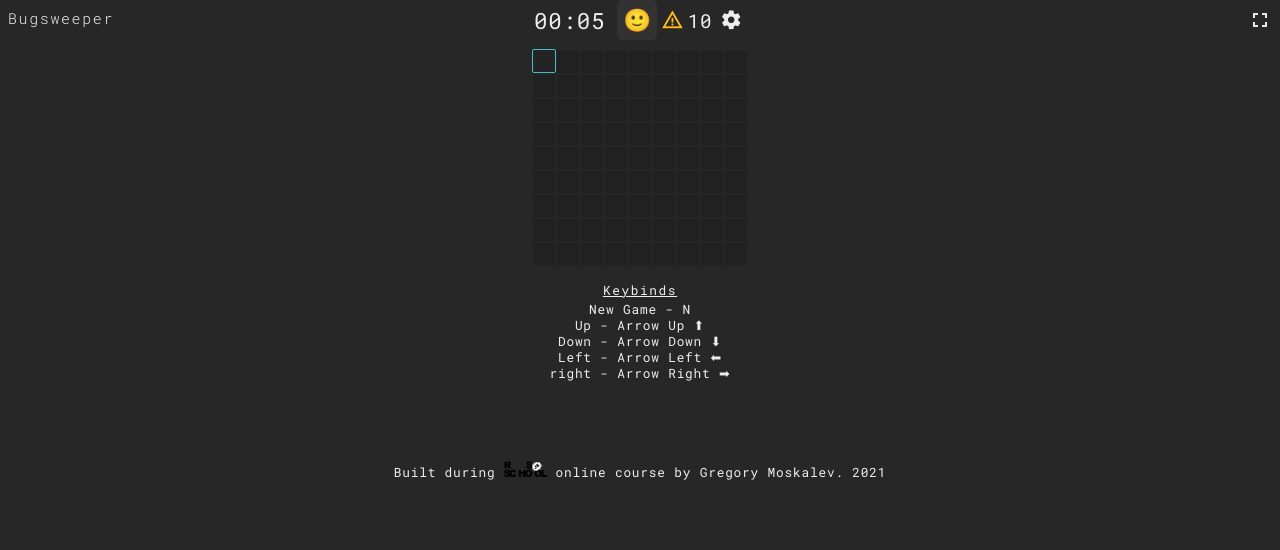
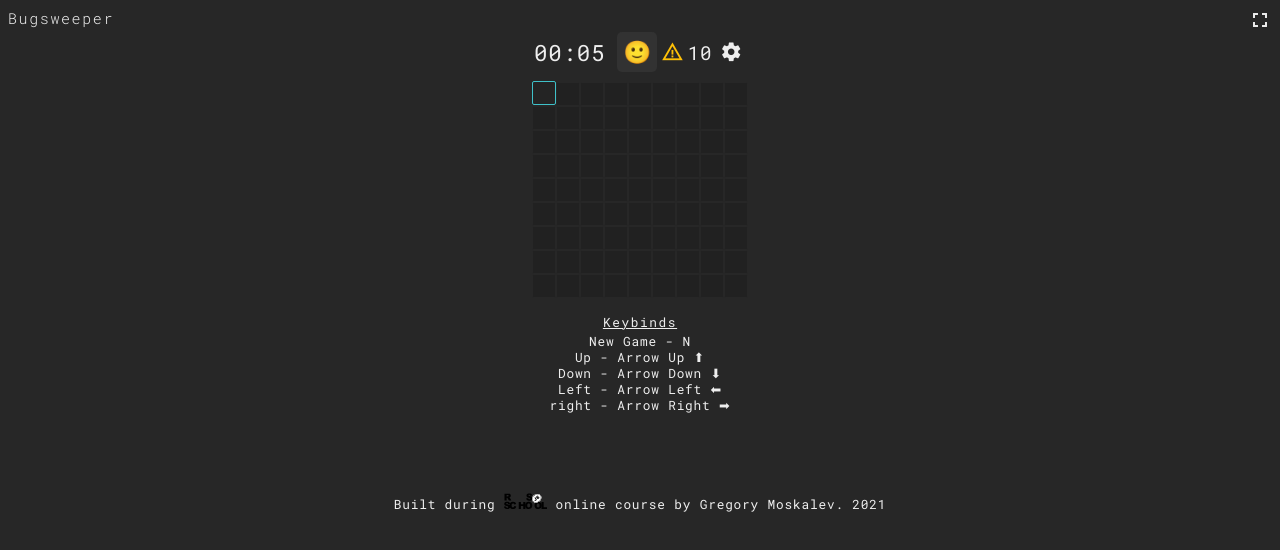
Before and after one commit to GregoryMoskalev/react-game, a React (Create React App) app in the folder react-game/: page / in a window 1280 px wide. Shown: the top 550 px of the page. Built offline with nearby package versions, Linux system fonts and the light colour scheme.

Commit message:
feat: adaptive

```diff
--- a/react-game/src/components/App/App.scss
+++ b/react-game/src/components/App/App.scss
@@ -3,4 +3,11 @@
   flex-direction: column;
   text-align: center;
   align-items: center;
+  margin-top: 10rem;
 }
+
+@media screen and (max-height: 1200px) {
+  .App {
+    margin-top: 4rem;
+  }
+}
--- a/react-game/src/components/Board/Board.tsx
+++ b/react-game/src/components/Board/Board.tsx
@@ -246,6 +246,7 @@ const Board: React.FC<any> = (props) => {
                 return (
                   <Cell
                     key={`${x}-${y}`}
+                    isExpert={props.bugs > 40}
                     selected={x === selectedCell[0] && y === selectedCell[1]}
                     setSelected={() => setSelectedCell([x, y])}
                     cell={cell}
--- a/react-game/src/components/Cell/Cell.scss
+++ b/react-game/src/components/Cell/Cell.scss
@@ -11,15 +11,26 @@
   background-color: $color-primary-dark-2;
   transition: translate .3s ease, background-color .3s ease;
   overflow: hidden;
+  &.expert {
+    width: 2rem;
+    height: 2rem;
+    font-size: 1.5rem;
+
+    & .Bug,
+    & .Flag {
+      font-size: 1.5rem;
+    }
+  }
 
   & .Bug,
   & .Flag {
-    width: 3rem;
-    height: 3rem;
+    width: 100%;
+    height: 100%;
   }
 
   & .Bug {
     padding-top: .2rem;
+    font-size: 2.4rem;
   }
 
   &:hover:not(.Cell-open) {
--- a/react-game/src/components/Cell/Cell.tsx
+++ b/react-game/src/components/Cell/Cell.tsx
@@ -6,6 +6,7 @@ import './Cell.scss';
 interface CellProps {
   cell: TileProps;
   selected: boolean;
+  isExpert: boolean;
   handleClick: (e: any) => void;
   setSelected: () => void;
   handleContextMenu: (e: any) => void;
@@ -36,6 +37,10 @@ const Cell: React.FC<CellProps> = (props) => {
 
   if (props.selected) {
     classList += 'selected ';
+  }
+
+  if (props.isExpert) {
+    classList += 'expert ';
   }
 
   if (props.cell.value > 3) {
--- a/react-game/src/index.scss
+++ b/react-game/src/index.scss
@@ -7,10 +7,15 @@
 }
 
 html {
-  // width: 100%;
-  height: 100%;
   font-size: 62.5%; // 10px/16px = 62.5% => 1rem = 10px
   font-family: 'Roboto Mono', monospace;
+
+  &:fullscreen {
+    font-size: 100%;
+  }
+  &:fullscreen .h-1 {
+    display: none;
+  }
 }
 
 body {
```
